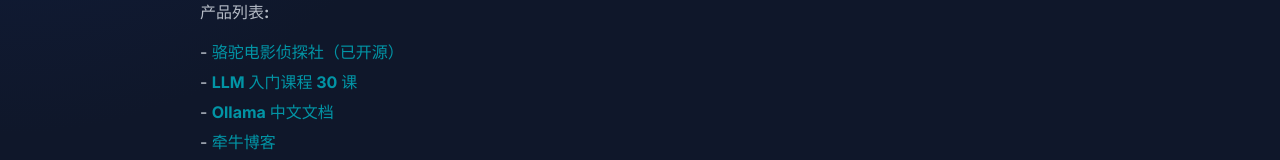
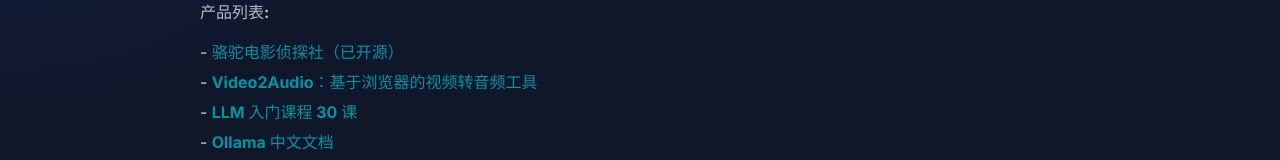
Before and after one commit to silvbb/qianniu, a React (Vite) app: page / in a window 1280 px wide. Shown: the part 360-520 px from the top of the page. Built offline with nearby package versions, Linux system fonts and the light colour scheme.

Commit message:
add Video2Audio：基于浏览器的视频转音频工具

```diff
--- a/src/components/SocialLinks.tsx
+++ b/src/components/SocialLinks.tsx
@@ -12,6 +12,12 @@
             骆驼电影侦探社（已开源）
           </a> </p>
         </li>
+        <li>
+          <p> -  <a href="https://v2a.qianniu.city/" target="_blank" rel="noopener noreferrer">
+            Video2Audio：基于浏览器的视频转音频工具
+          </a> </p>
+        </li>
+
         <li>
           <p> -  <a href="https://llm.qianniu.city" target="_blank" rel="noopener noreferrer">
             LLM 入门课程 30 课
```
